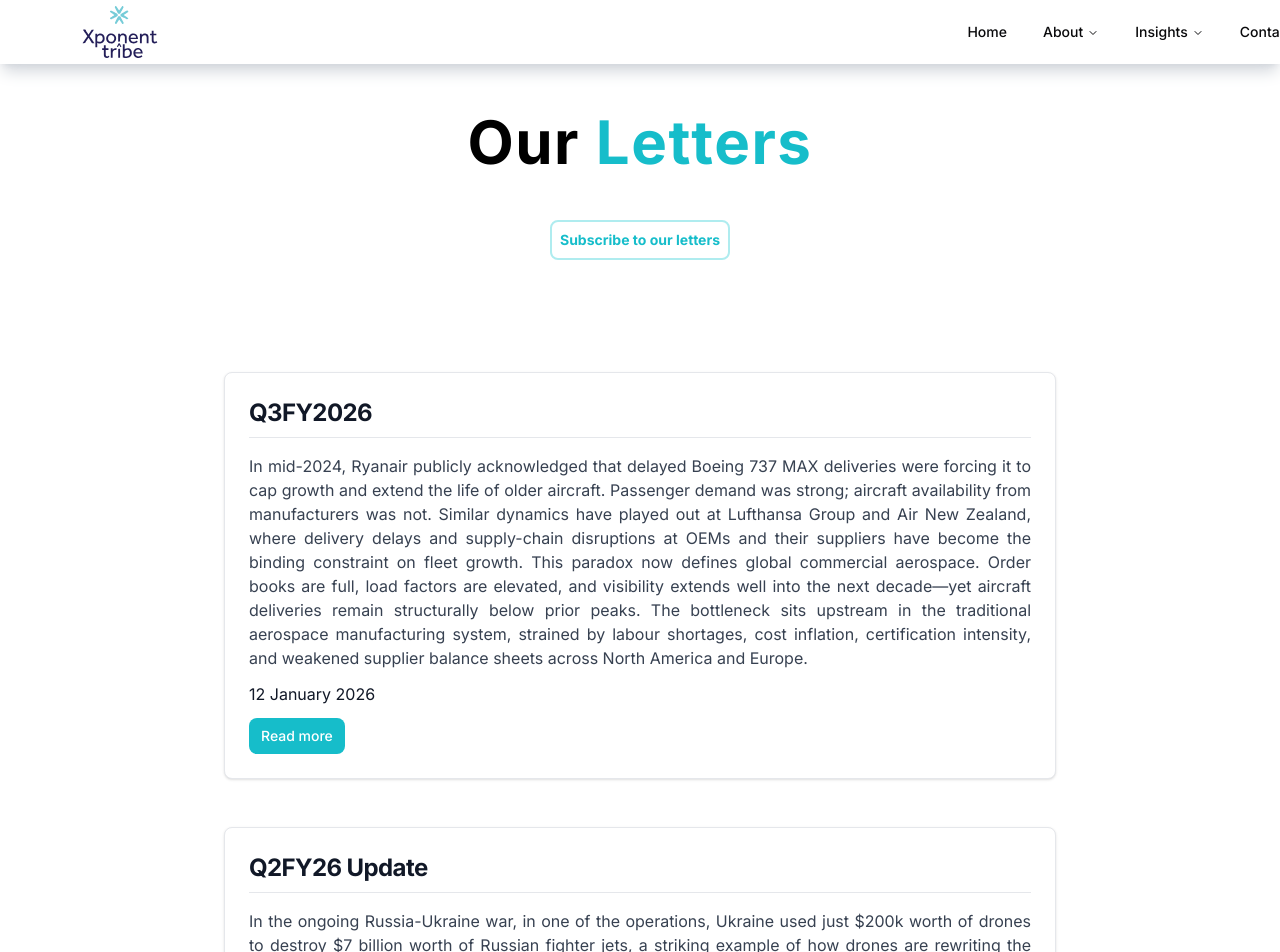
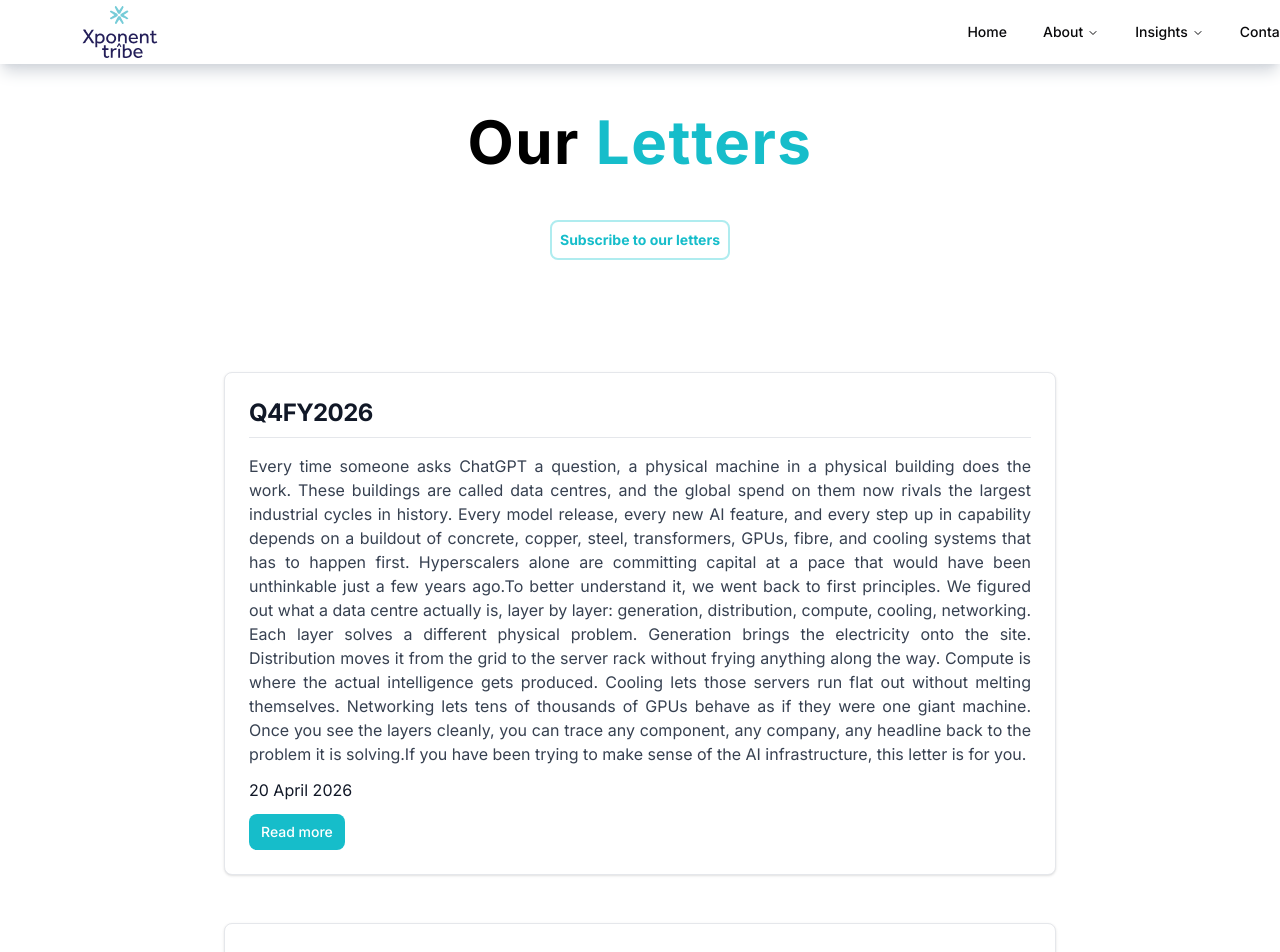
Before and after one commit to xponentribe/Xponentribe, a Next.js app: page /letter in a window 1280 px wide. Shown: the top 952 px of the page. Built offline with nearby package versions, Linux system fonts and the light colour scheme.

Commit message:
Update index.ts

```diff
--- a/data/index.ts
+++ b/data/index.ts
@@ -55,6 +55,13 @@ export const navItems = [
         desc: "In mid-2024, Ryanair publicly acknowledged that delayed Boeing 737 MAX deliveries were forcing it to cap growth and extend the life of older aircraft. Passenger demand was strong; aircraft availability from manufacturers was not. Similar dynamics have played out at Lufthansa Group and Air New Zealand, where delivery delays and supply-chain disruptions at OEMs and their suppliers have become the binding constraint on fleet growth. This paradox now defines global commercial aerospace. Order books are full, load factors are elevated, and visibility extends well into the next decade—yet aircraft deliveries remain structurally below prior peaks. The bottleneck sits upstream in the traditional aerospace manufacturing system, strained by labour shortages, cost inflation, certification intensity, and weakened supplier balance sheets across North America and Europe.",
         date: "12 January 2026",
         link: "https://drive.google.com/file/d/1aUjFK4f1zlUOO9DRbfbPvLKWHx_iayh-/view?usp=drivesdk"
+      },
+      {
+        id: 8,
+        heading: "Q4FY2026",
+        desc: "Every time someone asks ChatGPT a question, a physical machine in a physical building does the work. These buildings are called data centres, and the global spend on them now rivals the largest industrial cycles in history. Every model release, every new AI feature, and every step up in capability depends on a buildout of concrete, copper, steel, transformers, GPUs, fibre, and cooling systems that has to happen first. Hyperscalers alone are committing capital at a pace that would have been unthinkable just a few years ago.To better understand it, we went back to first principles. We figured out what a data centre actually is, layer by layer: generation, distribution, compute, cooling, networking. Each layer solves a different physical problem. Generation brings the electricity onto the site. Distribution moves it from the grid to the server rack without frying anything along the way. Compute is where the actual intelligence gets produced. Cooling lets those servers run flat out without melting themselves. Networking lets tens of thousands of GPUs behave as if they were one giant machine. Once you see the layers cleanly, you can trace any component, any company, any headline back to the problem it is solving.If you have been trying to make sense of the AI infrastructure, this letter is for you.",
+        date: "20 April 2026",
+        link: "https://drive.google.com/file/d/1aUjFK4f1zlUOO9DRbfbPvLKWHx_iayh-/view?usp=drivesdk"
       }
   ]
 
```
